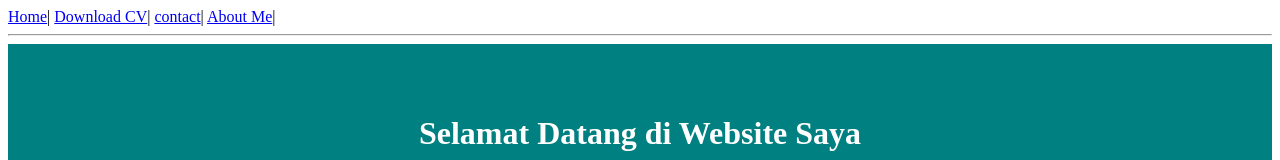
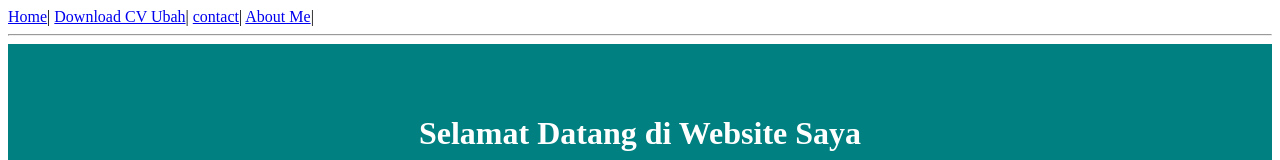
Before and after one commit to aseprizkiawan/try, a plain HTML site: page index.html in a window 1280 px wide. Shown: the top 160 px of the page. Drawn offline with Linux system fonts and the light colour scheme.

Commit message:
ubah nama cv

```diff
--- a/index.html
+++ b/index.html
@@ -12,7 +12,7 @@
 <body>
     <nav>
         <a href="index.html">Home</a>|
-        <a href="CV M. ASEP RIZKIAWAN (NEW).pdf">Download CV</a>|
+        <a href="CV M. ASEP RIZKIAWAN (NEW).pdf">Download CV Ubah</a>|
         <a href="contact.html">contact</a>|
         <a href="about.html">About Me</a>|
     </nav>
```
